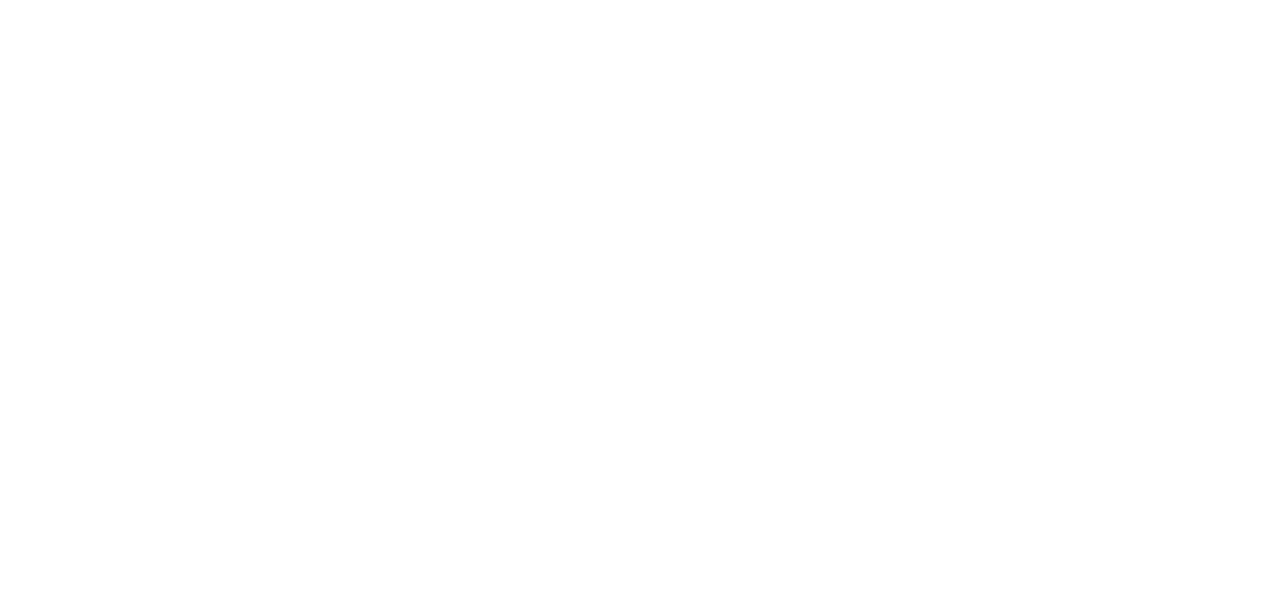
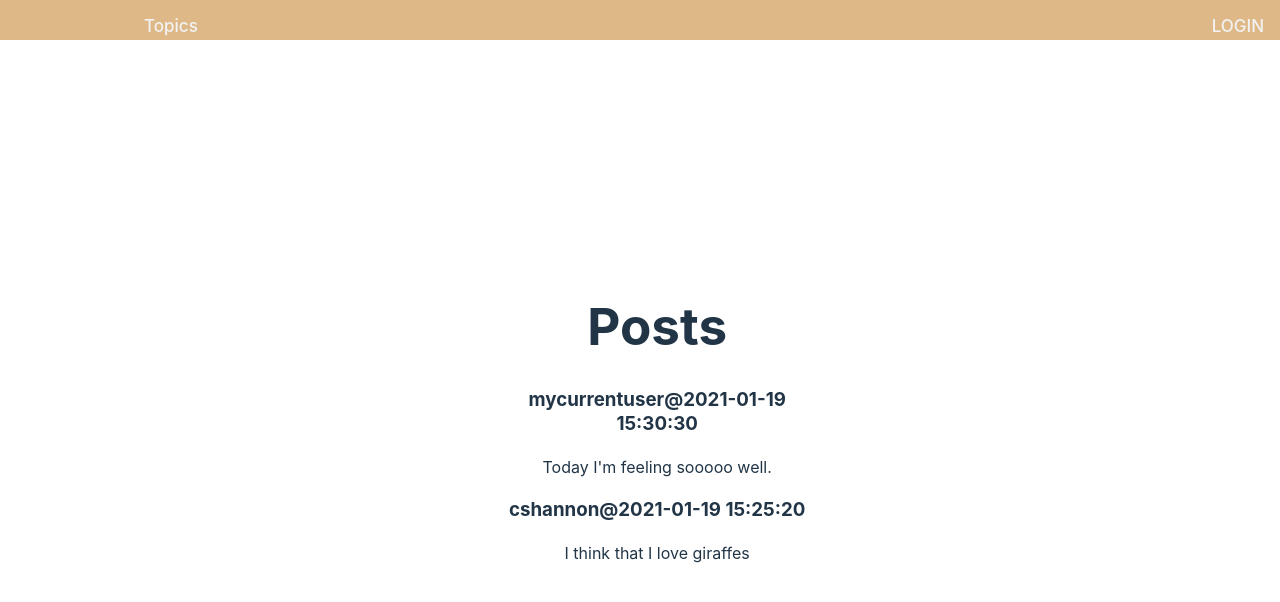
Before and after one commit to zerodot618/huango-fronted, a Vue app: page / in a window 1280 px wide. Shown: the top 602 px of the page. Built offline with nearby package versions, Linux system fonts and the light colour scheme.

Commit message:
initial use router

```diff
--- a/package.json
+++ b/package.json
@@ -10,7 +10,8 @@
     "deploy": "push-dir --dir=dist --branch=production --cleanup"
   },
   "dependencies": {
-    "vue": "^3.2.37"
+    "vue": "^3.2.37",
+    "vue-router": "4"
   },
   "devDependencies": {
     "@vitejs/plugin-vue": "^3.1.0",
--- a/src/App.vue
+++ b/src/App.vue
@@ -1,10 +1,22 @@
 <script setup lang="ts">
+import TheApplicationBar from "./components/ui/TheApplicationBar.vue";
 </script>
 
 <template>
-
+  <div id="app">
+    <TheApplicationBar />
+    <router-view class="content" />
+  </div>
 </template>
 
 <style scoped>
+body {
+  margin: 0;
+  font-family: Arial, Helvetica, sans-serif;
+}
 
+.content {
+  padding-top: 5.5vh;
+  padding-left: 10%;
+}
 </style>
--- /dev/null
+++ b/src/components/SingleTopic.vue
@@ -0,0 +1,13 @@
+<script setup lang="ts">
+const props = defineProps(['post'])
+
+const postTitle = (post: any) => post.user + "@" + post.date;
+
+</script>
+
+<template>
+    <div class="single-post">
+        <h3>{{ postTitle(post) }}</h3>
+        <p>{{ post.post }}</p>
+    </div>
+</template>
--- /dev/null
+++ b/src/components/TopicList.vue
@@ -0,0 +1,12 @@
+<script setup lang="ts">
+import SingleTopic from "./SingleTopic.vue";
+
+const props = defineProps(['posts'])
+
+</script>
+
+<template>
+    <div class="post-list">
+        <SingleTopic v-for="post in posts" :key="post.id" :post="post"></SingleTopic>
+    </div>
+</template>
--- /dev/null
+++ b/src/components/ui/TheApplicationBar.vue
@@ -0,0 +1,59 @@
+<script setup lang="ts">
+
+const links = [
+    {
+        name: "Topics",
+        to: { name: "Topics" }
+    },
+]
+
+</script>
+
+<template>
+    <div class="app-bar">
+        <div class="left-links">
+            <router-link class="app-bar-item" v-for="link in links" :key="link.name" :to="link.to">{{ link.name }}
+            </router-link>
+        </div>
+        <div class="right-links ">
+            <a class="app-bar-item" href="#">LOGIN</a>
+        </div>
+    </div>
+</template>
+
+<style scoped>
+.app-bar {
+    height: 5vh;
+    width: 100%;
+    position: fixed;
+    z-index: 1;
+    top: 0;
+    left: 0;
+    background-color: burlywood;
+    overflow: hidden;
+    display: block;
+    justify-content: space-between;
+}
+
+.left-links {
+    padding-left: 10%;
+}
+
+.left-links a {
+    float: left;
+}
+
+a {
+    float: left;
+    display: block;
+    color: #f2f2f2;
+    text-align: center;
+    padding: 14px 16px;
+    text-decoration: none;
+    font-size: 17px;
+}
+
+.right-links {
+    float: right;
+}
+</style>
--- a/src/main.ts
+++ b/src/main.ts
@@ -1,5 +1,6 @@
 import { createApp } from 'vue'
 import './style.css'
 import App from './App.vue'
+import router from './router/router'
 
-createApp(App).mount('#app')
+createApp(App).use(router).mount('#app')
--- /dev/null
+++ b/src/router/router.ts
@@ -0,0 +1,17 @@
+import { createRouter, createWebHistory, RouteRecordRaw } from 'vue-router'
+import Topics from "../views/Topics.vue"
+
+const routes: Array<RouteRecordRaw> = [
+    {
+        path: "/",
+        name: "Topics",
+        component: Topics
+    },
+]
+
+const router = createRouter({
+    history: createWebHistory(),
+    routes
+})
+
+export default router
--- /dev/null
+++ b/src/views/Topics.vue
@@ -0,0 +1,30 @@
+<script setup lang="ts">
+import TopicList from "../components/TopicList.vue";
+
+const posts = [
+    {
+        id: 1,
+        user: "mycurrentuser",
+        date: "2021-01-19 15:30:30",
+        post: "Today I'm feeling sooooo well."
+    },
+    {
+        id: 2,
+        user: "cshannon",
+        date: "2021-01-19 15:25:20",
+        post: "I think that I love giraffes"
+    }
+]
+
+</script>
+
+<template>
+    <div class="posts">
+        <h1>Posts</h1>
+        <TopicList :posts="posts"></TopicList>
+    </div>
+</template>
+
+<style scoped>
+
+</style>
```
Also changed, not shown: 1 other file (tests, documents, lock files or other folders).
